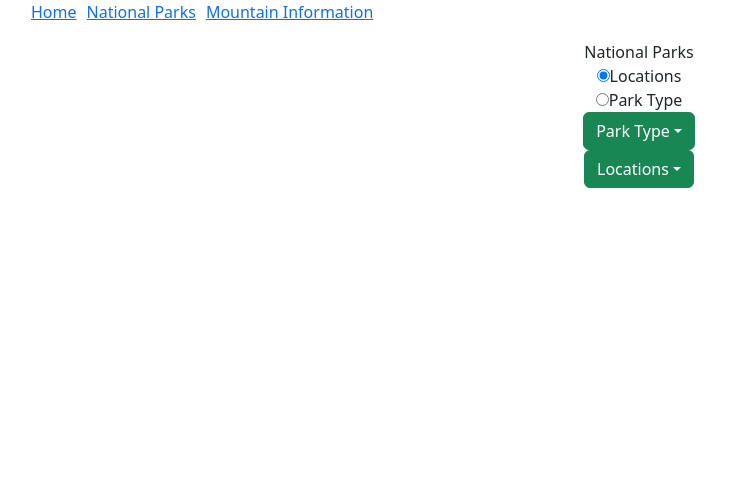
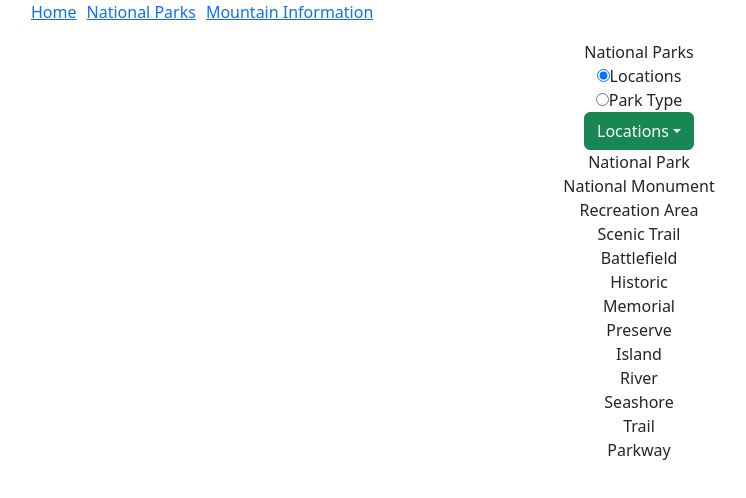
Before and after one commit to sconeek2/capstone2, a React (Create React App) app: page /nationalparks in a window 1280 px wide. Shown: the top 498 px of the page, without its empty margins (1-747 px from the left). Built offline with nearby package versions, Linux system fonts and the light colour scheme.

Commit message:
-worked on dropdown

```diff
--- a/src/Components/NationalParks.js
+++ b/src/Components/NationalParks.js
@@ -1,5 +1,5 @@
 import "./Styles/NationalParks.css";
-import { parktype,locations } from "../Data/data";
+import { parktype, locations, nationalparks } from "../Data/data";
 import Dropdown from "react-bootstrap/Dropdown";
 import { useState } from "react";
 import { Radio } from "react-bootstrap";
@@ -19,19 +19,32 @@ export const NationalParks = () => {
 
 
   }
+  const filterLocations = (event) => {
+    console.log(event);
+    setParkQueryValue(event.target.text)
+    let tempresults = nationalparks.filter(nationalpark => {
 
+      return nationalpark.State === parkQueryValue
+    })
+    console.log(tempresults)
+    setParkQueryResults(tempresults)
+  }
   return (
     <div className="App">
       National Parks
       <div>
-    <input type="radio" name= "filterbtn" checked={false ===filterselect} onChange={event=>{setfilterselect(false)}} />
+        <input type="radio" name="filterbtn" checked={false === filterselect} onChange={event => { setfilterselect(false) }} />
         <label>Locations</label>
       </div>
       <div>
-    <input type="radio" name="filterbtn" checked={true===filterselect} onChange={event=>{setfilterselect(true)}} />
+        <input type="radio" name="filterbtn" checked={true === filterselect} onChange={event => { setfilterselect(true) }} />
         <label>Park Type</label>
       </div>
-      <Dropdown>
+
+
+      {
+
+        filterselect ? <Dropdown>
           <Dropdown.Toggle variant="success" id="dropdown-basic">
             Park Type
           </Dropdown.Toggle>
@@ -41,19 +54,28 @@ return (
               return <Dropdown.Item onClick={filterParkType} href="#/action-1">{park}</Dropdown.Item>;
             })}
           </Dropdown.Menu>
-      </Dropdown>
-
-      <Dropdown>
+        </Dropdown> : <Dropdown>
           <Dropdown.Toggle variant="success" id="dropdown-basic">
             Locations
           </Dropdown.Toggle>
 
           <Dropdown.Menu>
             {locations.map((location) => {
-            return <Dropdown.Item onClick={filterParkType} href="#/action-1">{location}</Dropdown.Item>;
+              return <Dropdown.Item onClick={filterLocations} href="#/action-1">{location}</Dropdown.Item>;
             })}
           </Dropdown.Menu>
         </Dropdown>
+      }
+
+
+<div>
+{parkQueryResults.map((parkQueryResult) => {
+              return <div>{
+                parkQueryResult
+                }</div>;
+            })}
+
+</div>
     </div>
   );
 };
```
Lines whose indentation alone changed are shown as unchanged.
